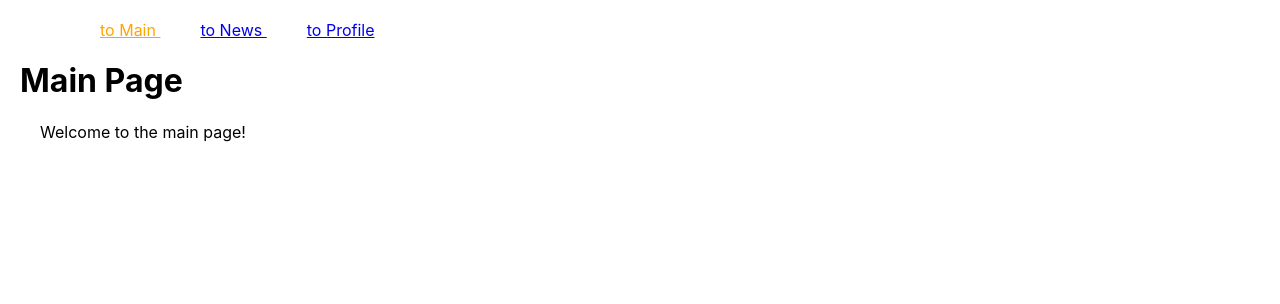
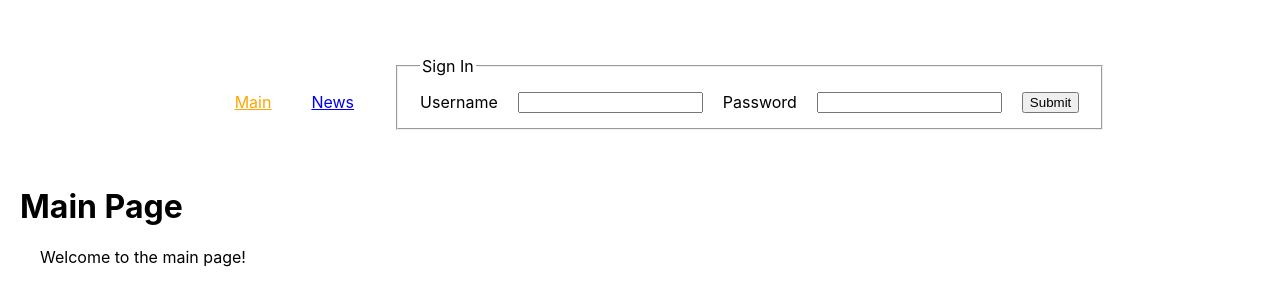
Before and after one commit to hustle2live/newspaper-app, a React (Create React App) app in the folder app/: page / in a window 1280 px wide. Shown: the top 304 px of the page. Built offline with nearby package versions, Linux system fonts and the light colour scheme.

Commit message:
add redirection to profile page and view in Header

```diff
--- a/app/src/App.css
+++ b/app/src/App.css
@@ -42,8 +42,12 @@
 }
 
 nav ul li {
-  display: inline;
+  display: inline-block;
   margin: 20px;
+}
+
+nav {
+  margin: auto 0;
 }
 
 body {
@@ -68,10 +72,27 @@ li {
   position: relative;
 }
 
-.news-section {
+.header {
+  display: flex;
+  justify-content: space-around;
+}
+
+.news-section,
+form,
+fieldset {
   display: flex;
   flex-wrap: wrap;
 }
+
+input,
+label,
+legend {
+  margin: 5px 10px;
+}
+
+/* fieldset { */
+/* border: none; */
+/* } */
 
 .delete-icon {
   display: block;
--- a/app/src/App.js
+++ b/app/src/App.js
@@ -1,5 +1,5 @@
 import React from 'react';
-import { BrowserRouter, Routes, Route, Link } from 'react-router-dom';
+import { BrowserRouter, Routes, Route, Navigate } from 'react-router-dom';
 import { Provider } from 'react-redux';
 
 import './App.css';
@@ -12,15 +12,27 @@ import Error404 from './components/Error/Error404';
 import Header from './components/Header/Header';
 
 function App() {
+  const loginInfo = 0;
+
+  localStorage.setItem('loggedIn', JSON.stringify(loginInfo));
+
+  const authorized = () => JSON.parse(localStorage.getItem('loggedIn'));
+
+  console.log(authorized());
+
   return (
     <Provider store={store}>
       <BrowserRouter>
-        <Header />
+        <Header login={authorized} />
 
         <Routes>
           <Route exact path='/' element={<Main />}></Route>
           <Route exact path='/news' element={<News />}></Route>
-          <Route exact path='/profile' element={<Profile />}></Route>
+          <Route
+            exact
+            path='/profile'
+            element={authorized() ? <Profile /> : <Navigate to='/' replace />}
+          ></Route>
           <Route path='*' element={<Error404 />}></Route>
         </Routes>
       </BrowserRouter>
--- a/app/src/components/Header/Header.jsx
+++ b/app/src/components/Header/Header.jsx
@@ -1,21 +1,43 @@
 import React from 'react';
 import { NavLink } from 'react-router-dom';
 
-const Header = () => (
+const Header = (props) => {
+  const logedIn = props.login;
+
+  const LoginForm = () => (
+    <form action='#'>
+      <fieldset>
+        <legend>Sign In</legend>
+        <label htmlFor='userName'>Username </label>
+        <input type='password' id='userName' />
+        <label htmlFor='userPassword'>Password</label>
+        <input type='password' id='userPassword' />
+        <input type='submit' value='Submit' />
+      </fieldset>
+    </form>
+  );
+
+  return (
+    <div className='header'>
       <nav>
         <ul>
           <li className='header-links'>
-        <NavLink to='/'>to Main </NavLink>
+            <NavLink to='/'>Main </NavLink>
           </li>
           <li>
-        <NavLink to='/news'>to News </NavLink>
+            <NavLink to='/news'>News </NavLink>
           </li>
           <li>
-        <NavLink to='/profile'>to Profile </NavLink>
-        {/* добавить проверку LS на авторизацию */}
+            {logedIn() ? (
+              <NavLink to='/profile'>Profile </NavLink>
+            ) : (
+              <LoginForm />
+            )}
           </li>
         </ul>
       </nav>
+    </div>
   );
+};
 
 export default Header;
--- a/app/src/components/News/News.jsx
+++ b/app/src/components/News/News.jsx
@@ -41,32 +41,35 @@ const News = () => {
       method: 'DELETE'
     }).then(setDeleteStoriesArray([...deleteStoriesArray, postId]));
 
-  useEffect(() => getNews(), [storyLimit]);
-
-  console.log(newsArray);
-  console.log('storyLimit : ' + storyLimit);
-
-  const handleStory = (id) => {
+  const handleDeleteStory = (id) => {
     console.log(id);
     if (window.confirm('are you sure to delete this News story?')) {
       deleteNews(id);
     } else console.log('cancel delete ' + id);
   };
 
+  useEffect(() => getNews(), [storyLimit]);
+
   useEffect(() => filteringNewsState(), [deleteStoriesArray]);
 
-  const ShowNews = () =>
+  const StoryElementNews = () =>
     newsArray
       ? newsArray.map((item) => (
           <li className='news-list' key={item.id}>
             <h4>{item.title}</h4>
             <p>{item.body}</p>
-            <div className='delete-icon' onClick={() => handleStory(item.id)}>
+            <div
+              className='delete-icon'
+              onClick={() => handleDeleteStory(item.id)}
+            >
               X
             </div>
           </li>
         ))
       : null;
+
+  // console.log(newsArray);
+  // console.log('storyLimit : ' + storyLimit);
 
   return (
     <div>
@@ -77,7 +80,7 @@ const News = () => {
           <>
             {' '}
             <ul className='news-section'>
-              <ShowNews />
+              <StoryElementNews />
             </ul>
             <button onClick={() => setStoryLimit(storyLimit + 5)}>
               Get More
```
Lines whose indentation alone changed are shown as unchanged.
